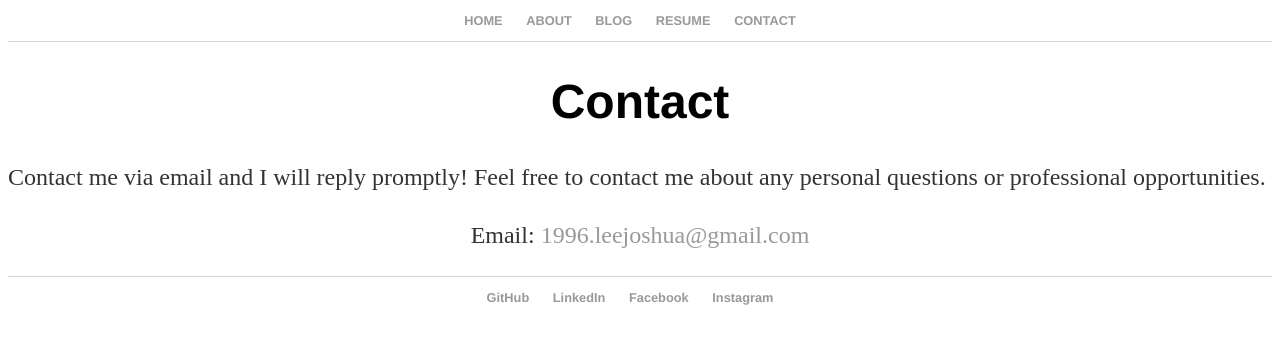
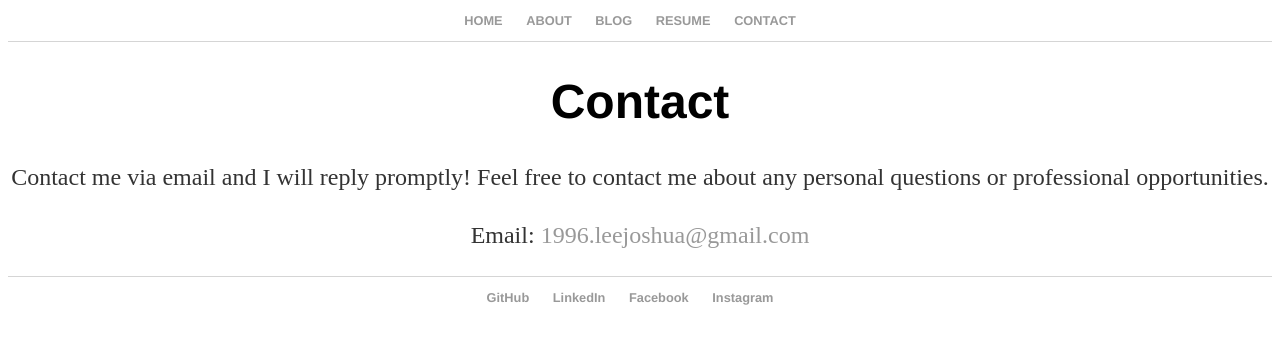
Before and after one commit to 1996leejoshua/1996leejoshua.github.io, a Jekyll site: the page built from contact/index.html, in a window 1280 px wide. Shown: the top 359 px of the page. Built offline with Jekyll 4.4.1, drawn with Linux system fonts in a browser that asks for light colours.

Commit message:
Update index.html

```diff
--- a/contact/index.html
+++ b/contact/index.html
@@ -3,6 +3,6 @@ layout: default
 title: Contact
 ---
 	<h1>{{ page.title }}</h1>
-	<p>Contact me via email and I will reply promptly! Feel free to contact me about any personal questions or professional opportunities.</p>
+	<p align="center">Contact me via email and I will reply promptly! Feel free to contact me about any personal questions or professional opportunities.</p>
 	<p align="center">Email: <a href="mailto:1996.leejoshua@gmail.com">1996.leejoshua@gmail.com</a></p>
 	</ul>
```
